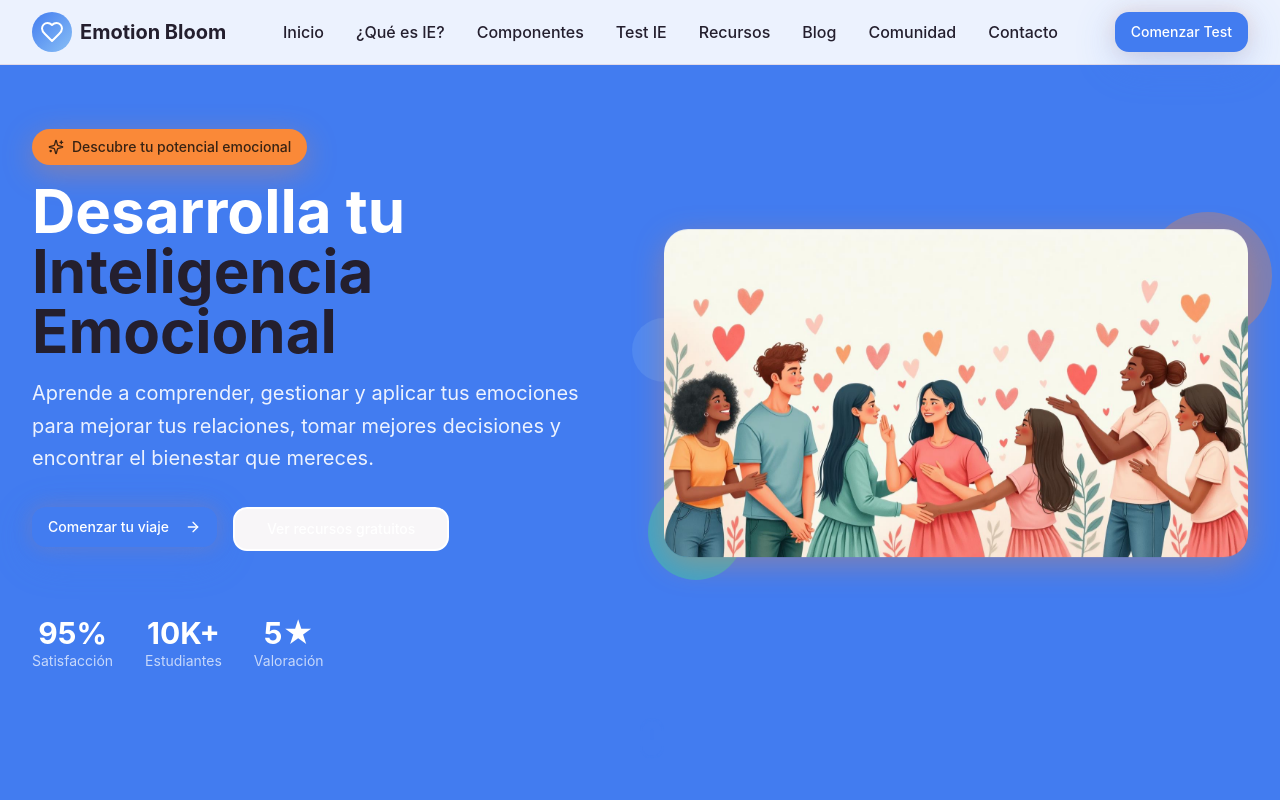
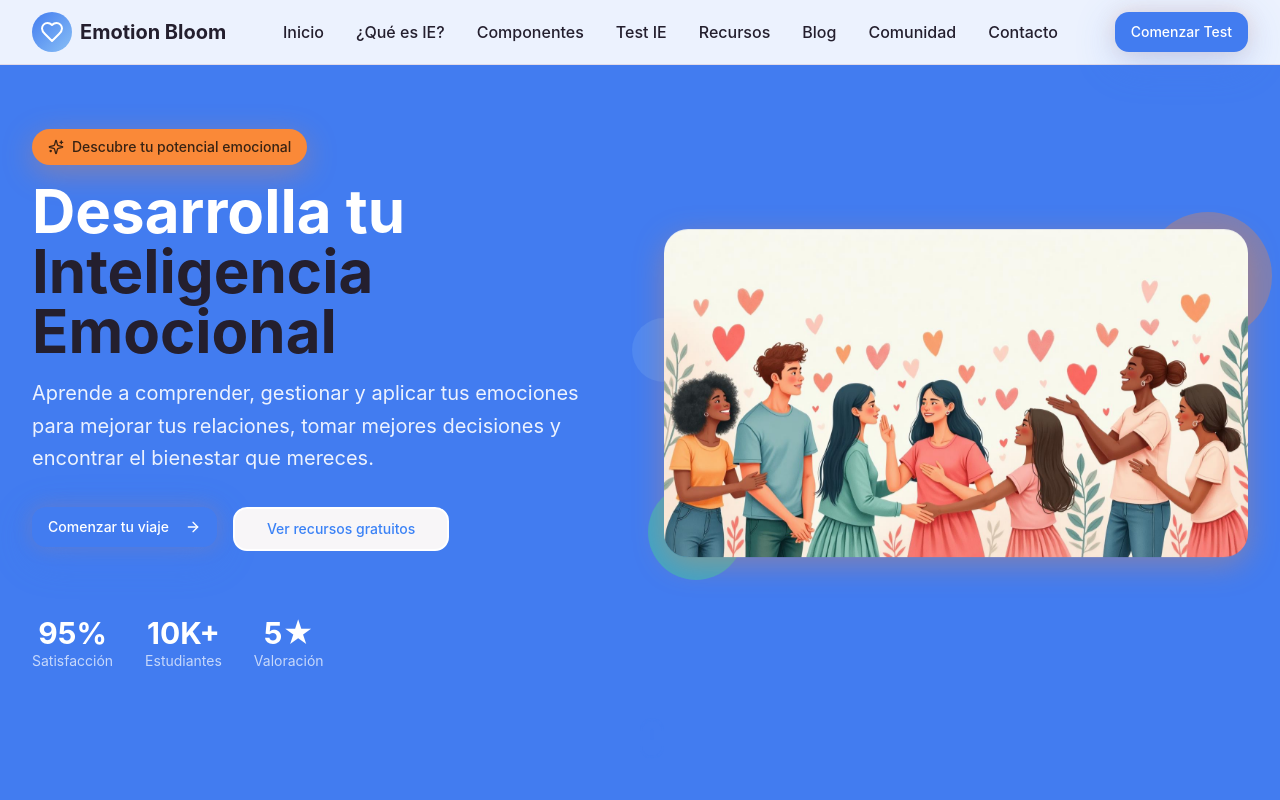
Before and after one commit to chachachala/emotion-bloom, a React (Vite) app: page / in a window 1280 px wide. Shown: the top 800 px of the page. Built offline with nearby package versions, Linux system fonts and the light colour scheme.

Commit message:
Change text color to blue
Update the text color to blue in the HeroSection component.

```diff
--- a/src/components/HeroSection.tsx
+++ b/src/components/HeroSection.tsx
@@ -31,7 +31,7 @@ const HeroSection = () => {
                 <ArrowRight className="ml-2 h-5 w-5 group-hover:translate-x-1 transition-transform" />
               </Button>
 
-              <Button variant="outline" size="lg" className="border-2 border-white text-white hover:bg-white hover:text-primary transition-all duration-300">
+              <Button variant="outline" size="lg" className="border-2 border-white text-blue-500 hover:bg-white hover:text-primary transition-all duration-300">
                 Ver recursos gratuitos
               </Button>
             </div>
```
